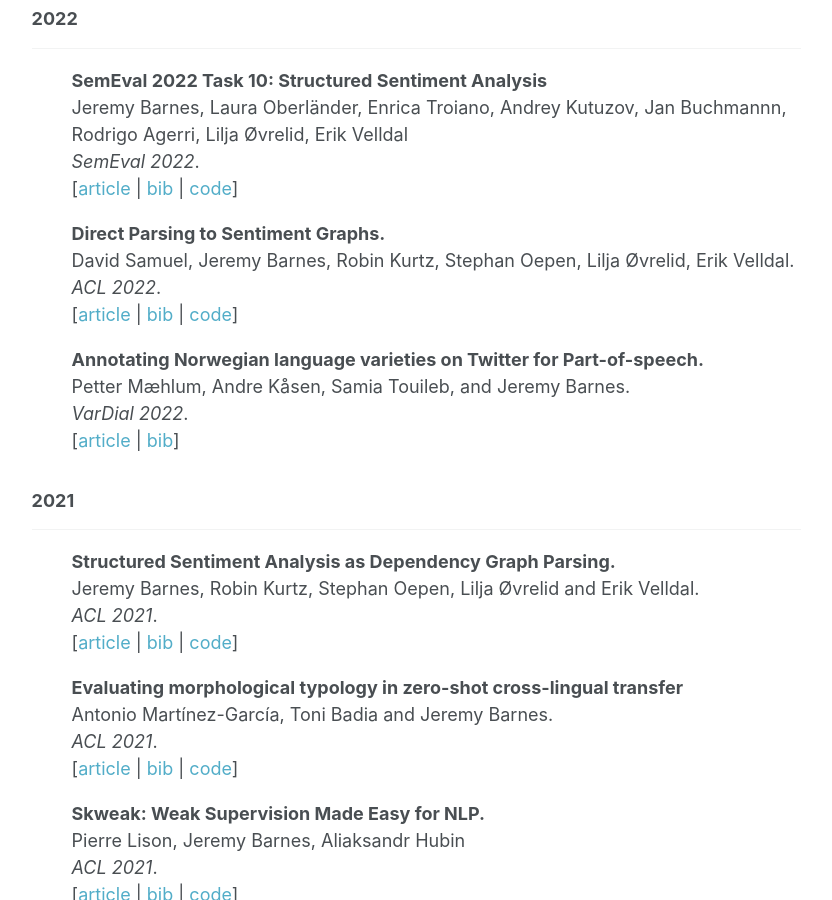
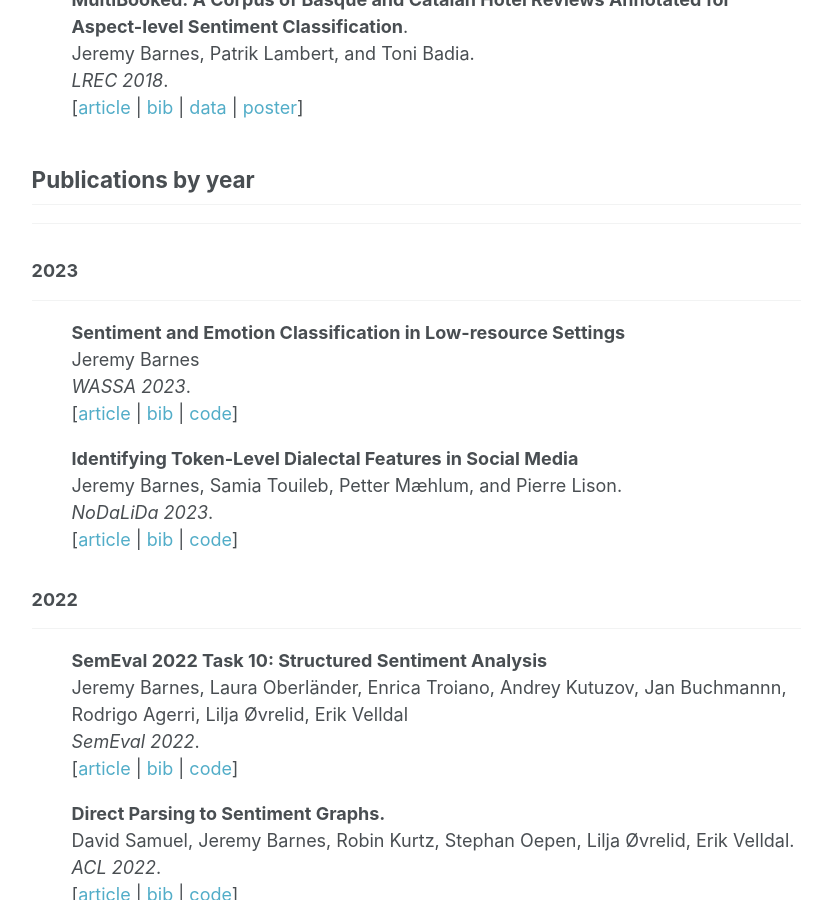
Before and after one commit to jerbarnes/jerbarnes.github.io, a Jekyll site: the page built from publications/index.html, in a window 1280 px wide and 900 px high, scrolled down 5030 px. Shown: the whole window, without its empty margins (250-1082 px from the left). Built offline with Jekyll 4.4.1, drawn with Linux system fonts in a browser that asks for light colours; some of the changed text lies outside the part shown.

Commit message:
added 2023 pubs

```diff
--- a/publications/index.html
+++ b/publications/index.html
@@ -20,6 +20,16 @@ title: Selected Publications
 
 
     <h2 id="sentiment"> Sentiment and emotion analysis </h2><hr style="color:black">
+
+<ul>
+        <strong>
+            Sentiment and Emotion Classification in Low-resource Settings
+        </strong><br>
+        Jeremy Barnes<br>
+        <i>WASSA 2023</i>.<br>
+        [<a href="https://aclanthology.org/2022.semeval-1.180/">article</a> | <a href="https://aclanthology.org/2022.semeval-1.180.bib">bib</a> | <a href="https://github.com/jerbarnes/semeval22_structured_sentiment">code</a>]
+</ul>
+
 
 
 <ul>
@@ -209,6 +219,15 @@ Jan Buchmannn, Rodrigo Agerri, Lilja Øvrelid, Erik Velldal<br>
 
 <ul>
         <strong>
+            Identifying Token-Level Dialectal Features in Social Media
+        </strong><br>
+        Jeremy Barnes, Samia Touileb, Petter Mæhlum, and Pierre Lison.<br>
+        <i>NoDaLiDa 2023</i>.<br>
+        [<a href="https://aclanthology.org/2023.nodalida-1.16/">article</a> | <a href="https://aclanthology.org/2023.nodalida-1.16.bib">bib</a> | <a href="https://github.com/jerbarnes/nordial">code</a>]
+</ul>
+
+<ul>
+        <strong>
             Annotating Norwegian language varieties on Twitter for Part-of-speech.
         </strong><br>
         Petter Mæhlum, Andre Kåsen, Samia Touileb, and Jeremy Barnes.<br>
@@ -304,6 +323,31 @@ Jan Buchmannn, Rodrigo Agerri, Lilja Øvrelid, Erik Velldal<br>
 
 
 <h2 id="byyear"> Publications by year </h2><hr>
+
+
+<h3> 2023 </h3><hr>
+
+
+<ul>
+        <strong>
+            Sentiment and Emotion Classification in Low-resource Settings
+        </strong><br>
+        Jeremy Barnes<br>
+        <i>WASSA 2023</i>.<br>
+        [<a href="https://aclanthology.org/2022.semeval-1.180/">article</a> | <a href="https://aclanthology.org/2022.semeval-1.180.bib">bib</a> | <a href="https://github.com/jerbarnes/semeval22_structured_sentiment">code</a>]
+</ul>
+
+
+
+<ul>
+        <strong>
+            Identifying Token-Level Dialectal Features in Social Media
+        </strong><br>
+        Jeremy Barnes, Samia Touileb, Petter Mæhlum, and Pierre Lison.<br>
+        <i>NoDaLiDa 2023</i>.<br>
+        [<a href="https://aclanthology.org/2023.nodalida-1.16/">article</a> | <a href="https://aclanthology.org/2023.nodalida-1.16.bib">bib</a> | <a href="https://github.com/jerbarnes/nordial">code</a>]
+</ul>
+
 
 <h3> 2022 </h3><hr>
 
```
